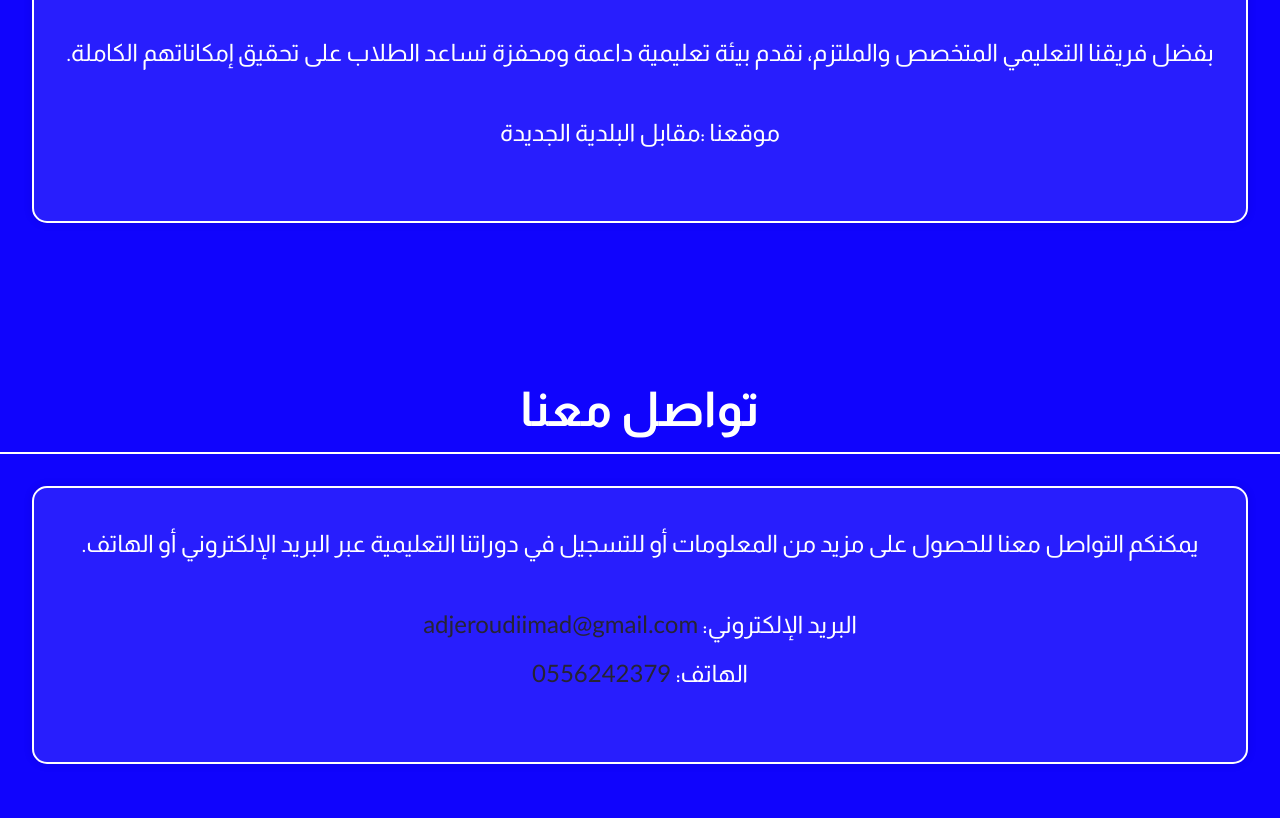
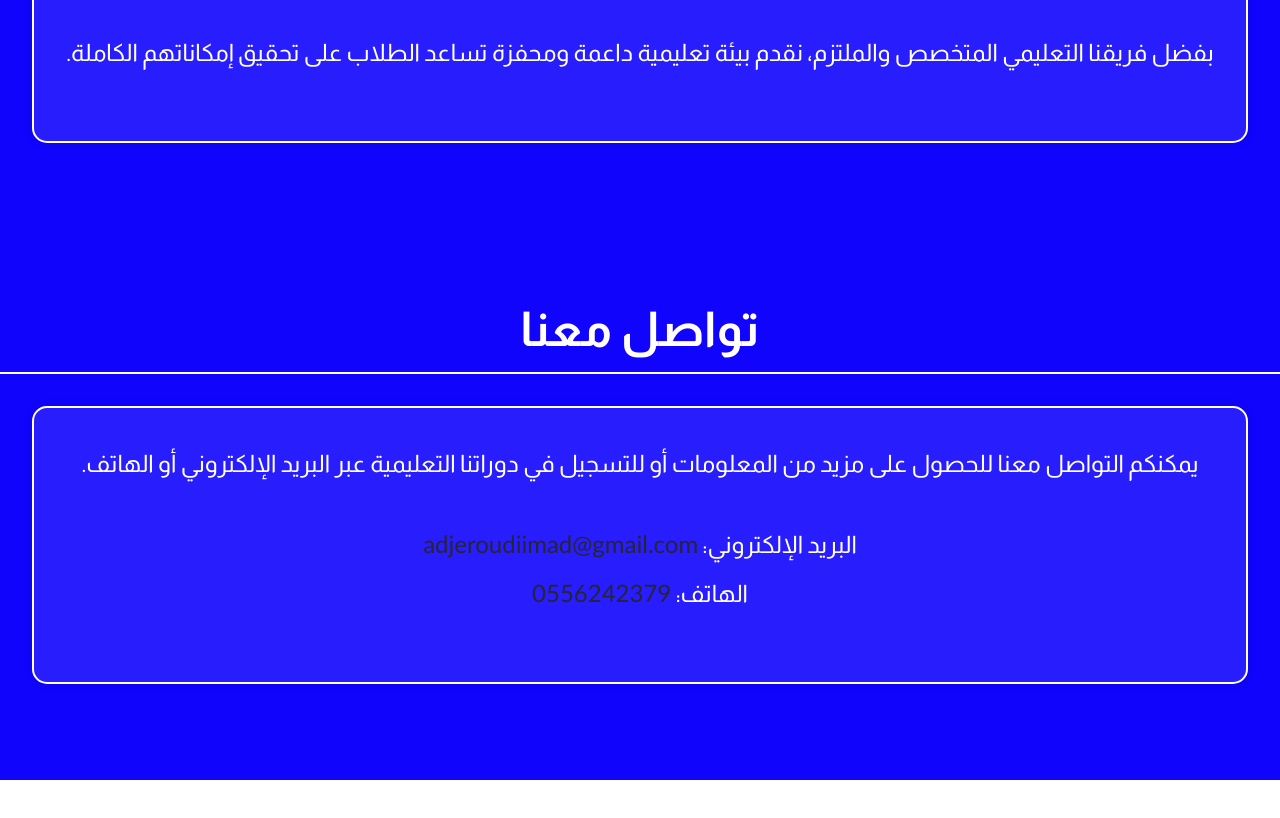
Before and after one commit to Idel-Oussama/Polyglote, a plain HTML site: page index.html in a window 1280 px wide. Shown: the part 1707-2525 px from the top of the page. After the commit the page ends 2487 px from the top, so only its background shows below. Drawn offline with Linux system fonts and the light colour scheme.

Commit message:
Update index.html

```diff
--- a/index.html
+++ b/index.html
@@ -67,7 +67,7 @@
                 <p class="almarai-regular">
                      بفضل فريقنا التعليمي المتخصص والملتزم، نقدم بيئة تعليمية داعمة ومحفزة تساعد الطلاب على تحقيق إمكاناتهم الكاملة.
                 </p>
-                <p class="almarai-regular">                     موقعنا :مقابل البلدية الجديدة
+                <p class="almarai-regular">
                 </p>
             </div>
         </div>
```
